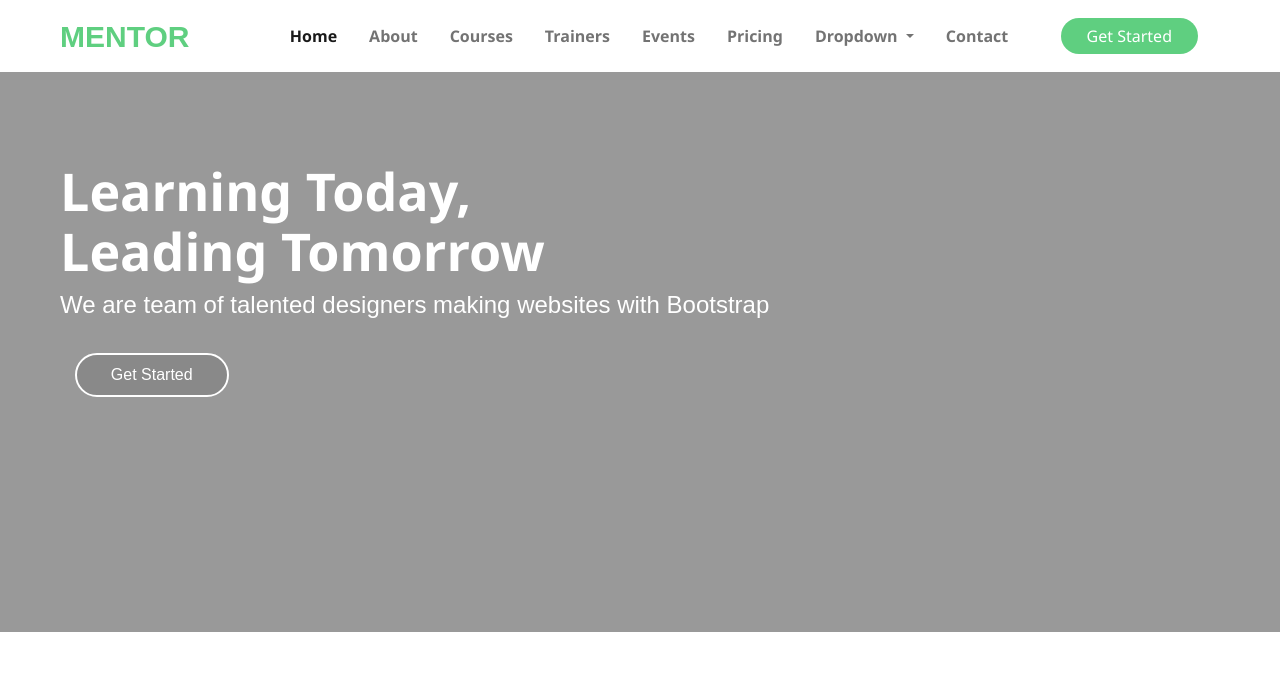
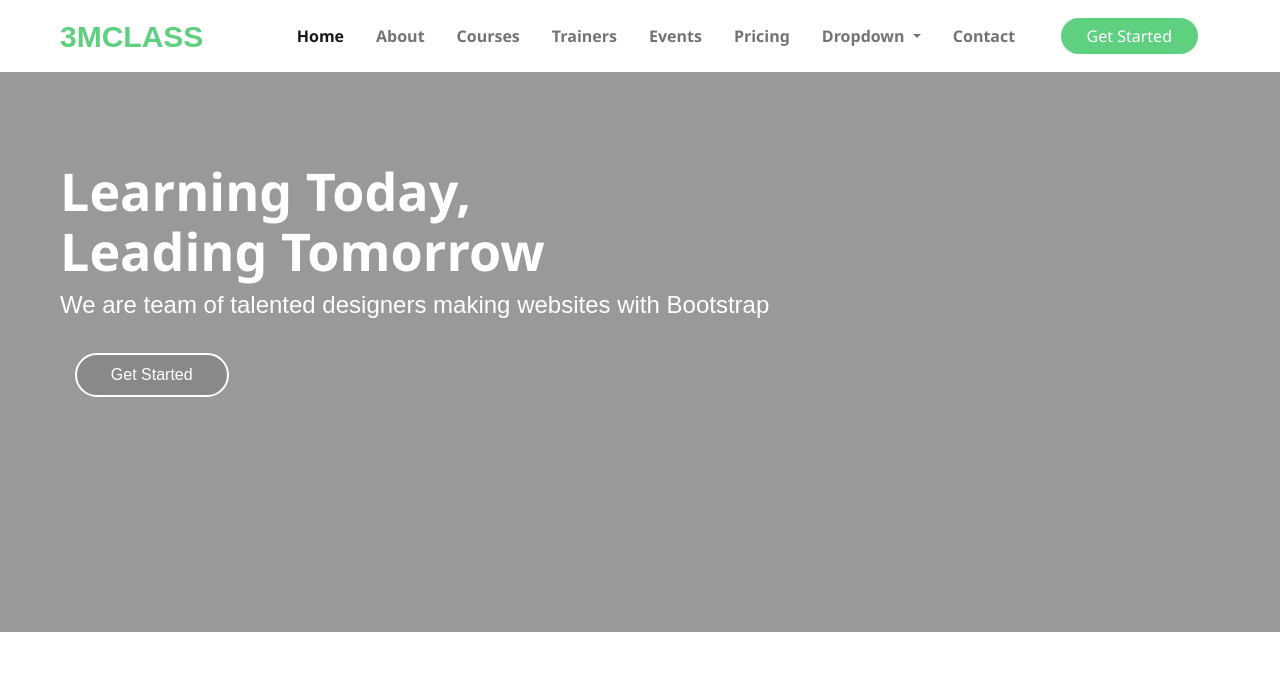
Before and after one commit to kumarsanjit2k20/laravel-projects, a plain HTML site: page index.html in a window 1280 px wide. Shown: the top 679 px of the page. Drawn offline with nearby package versions, Linux system fonts and the light colour scheme.

Commit message:
Update index.html

```diff
--- a/index.html
+++ b/index.html
@@ -35,7 +35,7 @@
     <header class="position-sticky top-0">
         <nav class="navbar navbar-expand-lg navbar-light bg-light">
             <div class="container-fluid">
-                <a class="navbar-brand mx-5" href="#">MENTOR</a>
+                <a class="navbar-brand mx-5" href="#">3MCLASS</a>
                 <button class="navbar-toggler" type="button" data-bs-toggle="collapse"
                     data-bs-target="#navbarSupportedContent" aria-controls="navbarSupportedContent"
                     aria-expanded="false" aria-label="Toggle navigation">
```
